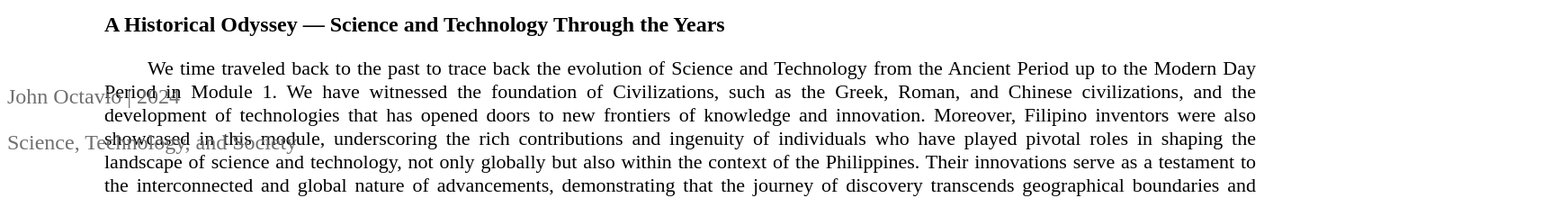
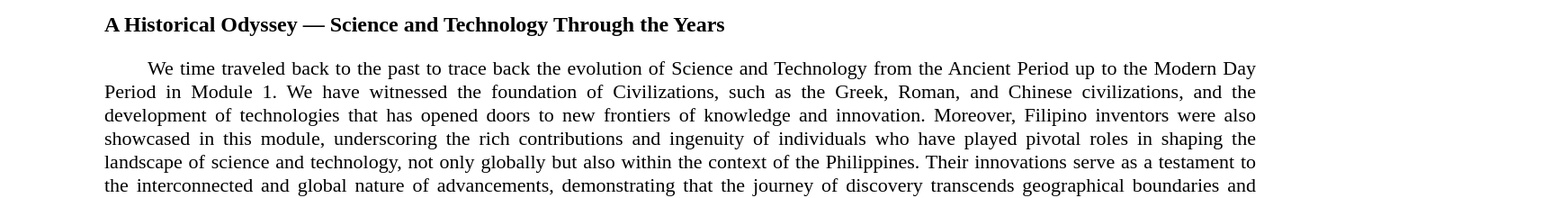
Before and after one commit to ChocoCodes/scientia-aeternum, a React (Vite) app: page /module/1 in a window 1280 px wide. Shown: the part 588-808 px from the top of the page at 90% size, 1734 px wide, since content can reach past the window. Built offline with nearby package versions, Linux system fonts and the light colour scheme; the HTML template or start-up script is replaced by a standard one.

Commit message:
Fix: img sizing, footer positioning in content page

```diff
--- a/src/components/component/Footer.tsx
+++ b/src/components/component/Footer.tsx
@@ -1,7 +1,6 @@
 import { PageTrackerProp } from '../../utils/utils';
 
 const Footer = ({ onMainPage }: PageTrackerProp) => {
-    console.log(onMainPage);
     return (
         <footer className={ !onMainPage ? 'content-footer' : ''}>
             <p><a href="https://www.linkedin.com/in/john-roland-octavio-3a2457323" target="_blank">John Octavio</a> | 2024</p>
--- a/src/components/section/Content.tsx
+++ b/src/components/section/Content.tsx
@@ -5,7 +5,6 @@ import contents from '../../utils/contents';
 export default function Content() {
     const { id } = useParams();
     const content: ModuleContent | undefined = contents.find((content: ModuleContent) => content.module === Number(id));
-    console.log(content);
     if(!content) {
         return <p>Content not found.</p>;
     }
--- a/src/styles/App.css
+++ b/src/styles/App.css
@@ -178,7 +178,7 @@ header .back-btn-content:hover {
 
 .content img {
   object-fit: cover;
-  width: 101.125rem;
+  width: 78rem;
   height: 27.6875rem;
   box-shadow: 2px 4px 4px 0px rgba(0, 0, 0, 0.25);
 }
@@ -196,7 +196,8 @@ header .back-btn-content:hover {
 }
 
 .content-footer {
-  position: absolute;
+  position: relative;
+  padding-top: 1.25rem;
   bottom: 0;
   width: 100vw;
 }
@@ -215,3 +216,9 @@ footer a {
 footer a:hover {
   text-decoration: underline;
 }
+
+@media (min-width: 1475px) {
+  .content img {
+    width: 101.125rem;
+  }
+}
```
